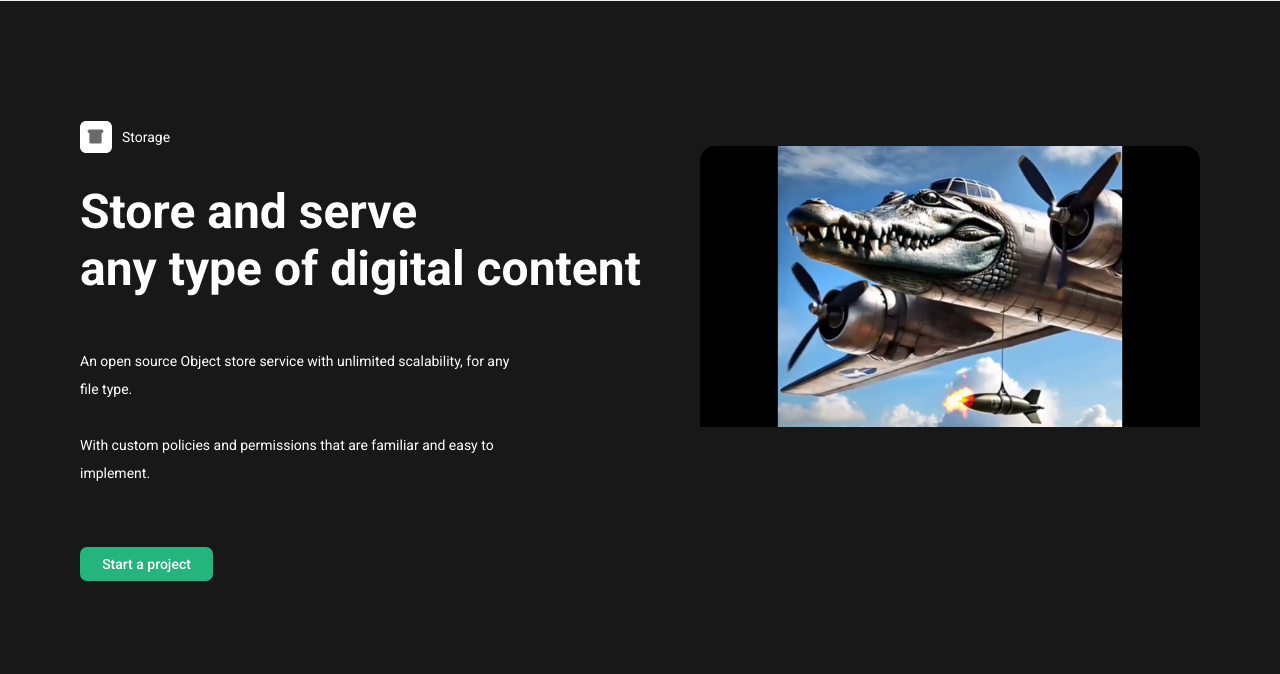
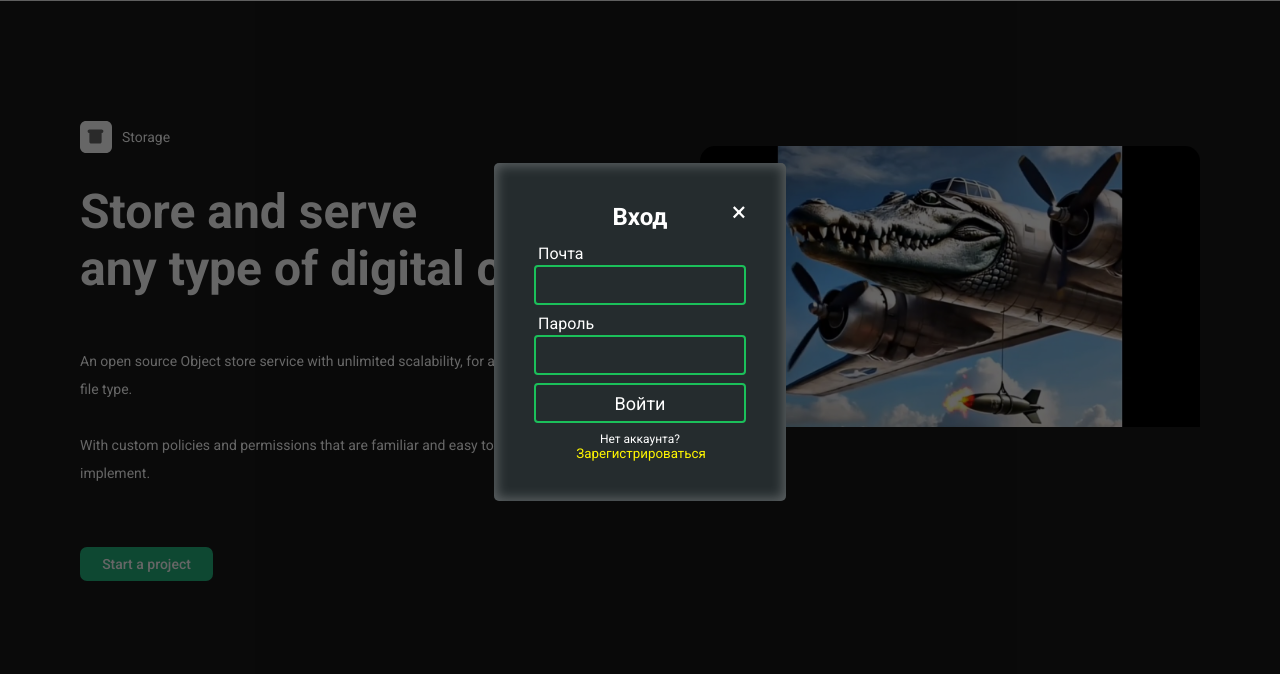
Before and after one commit to Adex-TM/supbase, a plain HTML site: page index.html in a window 1280 px wide. Shown: the part 68-742 px from the top of the page. Drawn offline with Linux system fonts and the light colour scheme.

Commit message:
Add files via upload

```diff
--- a/assets/css/style.css
+++ b/assets/css/style.css
@@ -493,3 +493,107 @@ footer {
     display: flex;
     gap: 20px;
 }
+
+.modal{
+    width: 100%;
+    height: 100%;
+    left: 0;
+    top: 0;
+    background-color: rgba(0, 0, 0, 0.6);
+    display: flex;
+    justify-content: center;
+    align-items: center;
+    z-index: 11;
+    position: fixed;
+}
+
+.reg {
+    margin: 200px auto;
+    display: flex;
+    flex-direction: column;
+    padding: 40px;
+    background: #252c2e;
+    max-width: 450px;
+    border-radius: 5px;
+    box-shadow: 0px 0px 12px 3px #FFFFFF40 inset;
+    position: relative;
+    pointer-events: auto;
+}
+
+.reg h3 {
+    font-size: 24px;
+}
+
+.reg input {
+    background: none;
+    border: #1bc05a 2px solid;
+    margin-bottom: 2%;
+    height: 40px;
+    border-radius: 4px;
+}
+
+.reg h3 {
+    margin-bottom: 4%;
+    text-align: center;
+}
+
+.reg label {
+    margin-top: 2%;
+    margin-bottom: 1%;
+    padding-left: 2%;
+}
+
+.reg input {
+    padding-left: 2%;
+}
+
+.reg input:active {
+    box-shadow: 0px 0px 8px 2px #FFFFFF40 inset;
+}
+
+.reg input:focus {
+    box-shadow: 0px 0px 8px 2px #FFFFFF40 inset;
+    outline: none;
+    padding-left: 4%;
+    transform: scale(0.97);
+}
+
+.reg input[type=submit] {
+    margin-top: 2%;
+    padding-left: 0;
+    cursor: pointer;
+    font-size: 18px;
+}
+
+.reg input[type=submit]:focus {
+    padding-left: 0;
+}
+
+.reg input[type=submit]:hover {
+    box-shadow: 0px 0px 8px 2px #FFFFFF40 inset;
+    transform: scale(0.97);
+}
+
+.reg span {
+    margin-top: 2%;
+    text-align: center;
+    font-size: 12px;
+}
+
+.reg span button {
+    background: none;
+    outline: none;
+    border: none;
+    padding-left: 1%;
+    color: #FFF600;
+}
+
+.close{
+    background: none;
+    outline: none;
+    border: none;
+    font-size: 27px;
+    position: absolute;
+    right: 40px;
+    top: 33px;
+}
```
